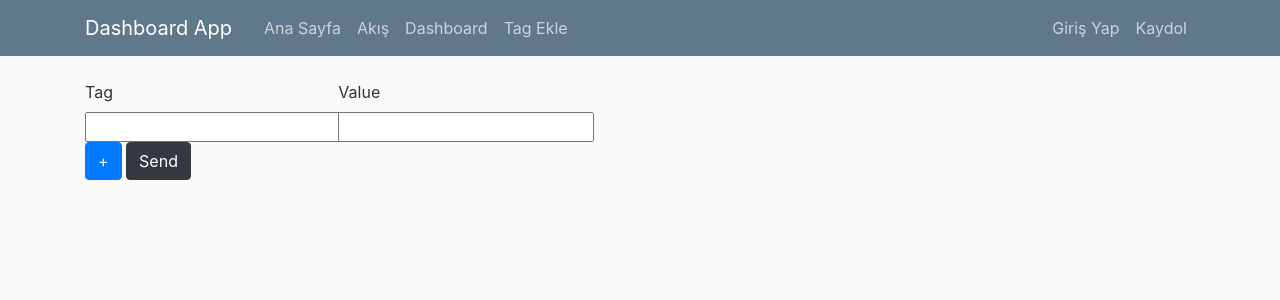
After one commit to tobb-mining/dashboard, a Flask app: page /ajaxtest in a window 1280 px wide. The commit adds this page. Shown: the top 300 px of the page. Run offline with Flask 2, Linux system fonts and the light colour scheme; some libraries are stand-ins or nearby versions.

Commit message:
Multiple tags handled with ajax. Chart.js, jquery updated.

```diff
--- a/holyconfessions/models.py
+++ b/holyconfessions/models.py
@@ -18,7 +18,7 @@ class User(db.Model, UserMixin):
 		return "User('{}', '{}')".format(self.username, self.email)
 
 	@property
-	def username(self):
+	def usernamee(self):
 		return self.username
 
 
--- a/holyconfessions/routes.py
+++ b/holyconfessions/routes.py
@@ -1,6 +1,6 @@
-from flask import render_template, url_for, flash, redirect, Response
+from flask import render_template, url_for, flash, redirect, Response, request
 from holyconfessions import app, bcrypt
-from holyconfessions.forms import RegistrationForm, LoginForm, TagForm
+from holyconfessions.forms import RegistrationForm, LoginForm, TagForm, SelectDimensionsForm
 from holyconfessions.models import User, Post, Tag
 from flask_login import login_user, current_user, logout_user
 from holyconfessions import db
@@ -27,9 +27,9 @@ posts = [
 
 
 labels = [
-	'JAN', 'FEB', 'MAR', 'APR',
-	'MAY', 'JUN', 'JUL', 'AUG',
-	'SEP', 'OCT', 'NOV', 'DEC'
+	'OCA', 'ŞUB', 'MAR', 'NİS',
+	'MAY', 'HAZ', 'TEM', 'AĞU',
+	'EYL', 'EKİ', 'KAS', 'ARA'
 ]
 
 values = [
@@ -92,8 +92,8 @@ def logout():
 
 
 # This is a self-reloading example without <meta http-equiv="refresh" content="5">
-@app.route('/dashboard')
-def dashboard():
+@app.route('/stream')
+def stream():
 	def generate_random_data():
 		while True:
 			json_data = json.dumps(
@@ -105,20 +105,11 @@ def dashboard():
 
 
 
-
-@app.route('/chart')
-def chart():
-	labels.append('TEST')
-	values.append(100)
-	return render_template('chart.html', title='Bitcoin Monthly Price in USD', max=17000, labels=labels, values=values)
-
-
-
 @app.route('/submit_tag', methods=['GET', 'POST'])
 def submit_tag():
 	form = TagForm()
 	if form.validate_on_submit():
-		tag = Tag(username=current_user.username, key=form.key.data, value=form.value.data)
+		tag = Tag(username=current_user.usernamee, key=form.key.data, value=form.value.data)
 		db.session.add(tag)
 		db.session.commit()
 		flash('{} adli tag olusturuldu.'.format(form.key.data), 'success')
@@ -126,13 +117,52 @@ def submit_tag():
 	return render_template('submit_tag.html', title='Submit Tag', form=form)
 
 
-@app.route('/tags')
+@app.route('/tags', methods=['GET', 'POST'])
 def tags():
-	my_tags = Tag.query.filter_by(username=current_user.username)
+	form = SelectDimensionsForm()
+	user_tags = Tag.query.filter_by(username=current_user.usernamee)
+	groups_list=[(tag.key, tag.key) for tag in user_tags]
+	form.key1.choices = groups_list
+	form.key2.choices = groups_list
+
+	if form.validate_on_submit():
+		tag1 = form.key1.data
+		tag2 = form.key2.data
+		return redirect(url_for('dashboard', tag1=tag1, tag2=tag2))
+
+	my_tags = Tag.query.filter_by(username=current_user.usernamee)
+	return render_template('select_tags.html', form=form)
+	'''
 	tags = []
 	for tag in my_tags:
 		tag_block = {}
 		tag_block['key'] = tag.key
 		tag_block['value'] = tag.value
 		tags.append(tag_block)
-	return render_template('tags.html', tags=tags)
+	'''
+
+
+
+
+@app.route('/dashboard')
+def dashboard():
+	# tag1 = Tag.query.filter_by(key=tag1).first()
+	# tag2 = Tag.query.filter_by(key=tag2).first()
+	labels.append('TEST')
+	values.append(100)
+	return render_template('dashboard.html', title='Veriler', max=17000, labels=labels, values=values)
+
+
+
+@app.route('/test', methods=['GET','POST'])
+def test():
+	 if request.method == "POST":
+	 	data = request.json["data"]
+	 	print(data)
+	 	return Response("hey")
+	 return render_template('test.html')
+
+
+@app.route('/ajaxtest', methods=['GET','POST'])
+def ajaxtest():
+	return render_template('ajaxhtml.html')
--- a/holyconfessions/templates/about.html
+++ /dev/null
@@ -1,6 +0,0 @@
-{% extends "layout.html" %}
-{% block content %}
-	{% for post in posts %}
-		<h1>About</h1>
-	{% endfor %}
-{% endblock %}
--- /dev/null
+++ b/holyconfessions/templates/ajaxhtml.html
@@ -0,0 +1,81 @@
+{% extends "layout.html" %}
+
+
+{% block content %}
+
+<form action="/contact" id="contact-form" method="POST" enctype="text/plain">
+    <div class="row" id="first">
+        <div class="col-md-4">
+            <label>Tag</label>
+        </div>
+        <div class="col-md-4">
+            <label>Value</label>
+        </div>
+    </div>
+    <div class="row">
+        <div class="col-md-4">
+            <input type="text" class="tag1" name="tag1"/>
+        </div>
+        <div class="col-md-4">
+            <input type="text" class="value1" name="value1"/>
+        </div>
+    </div>
+    <button type="button" class="btn btn-primary" onclick="addRow()">+</button>
+    <button type="button" class="btn btn-dark" id="add">Send</button>
+</form>
+<div id="form-response"></div>
+
+
+<script>
+    counter = 2
+    function addRow(){
+        var row = document.createElement("div");
+        row.className = "row";
+
+        var tag = document.createElement("div");
+        tag.className = "col-md-4";
+        var inp = document.createElement("input");
+        inp.type = "text";
+        inp.className = "tag" + counter;
+        inp.name = "tag" + counter;
+        tag.appendChild(inp);
+        row.appendChild(tag);
+
+        var value = document.createElement("div");
+        value.className = "col-md-4";
+        var inp = document.createElement("input");
+        inp.type = "text";
+        inp.className = "value" + counter;
+        inp.name = "value" + counter;
+        value.appendChild(inp);
+        row.appendChild(value);
+
+
+
+
+
+        var form = document.getElementById("contact-form");
+        form.appendChild(row);
+
+        counter += 1
+    }
+
+    var data = {'data':'hey'};
+
+$("#add").click(function(){
+    $.ajax({
+      type : 'POST',
+      url : "{{url_for('test')}}",
+      contentType: 'application/json;charset=UTF-8',
+      data : JSON.stringify(data, null, '\t')
+    });
+});
+
+
+
+
+
+
+</script>
+
+{% endblock %}
--- a/holyconfessions/templates/layout.html
+++ b/holyconfessions/templates/layout.html
@@ -10,35 +10,41 @@
 
     <link rel="stylesheet" type="text/css" href="{{ url_for('static', filename='main.css') }}">
 
+<script
+  src="https://code.jquery.com/jquery-3.4.1.min.js"
+  integrity="sha256-CSXorXvZcTkaix6Yvo6HppcZGetbYMGWSFlBw8HfCJo="
+  crossorigin="anonymous"></script>
+
     {% if title %}
-        <title>Flask Blog - {{ title }}</title>
+        <title>Dashboard App - {{ title }}</title>
     {% else %}
-        <title>Flask Blog</title>
+        <title>Dashboard App</title>
     {% endif %}
+
+    {% block head %}{% endblock %}
 </head>
 <body>
     <header class="site-header">
       <nav class="navbar navbar-expand-md navbar-dark bg-steel fixed-top">
         <div class="container">
-          <a class="navbar-brand mr-4" href="/">Flask Blog</a>
+          <a class="navbar-brand mr-4" href="/">Dashboard App</a>
           <button class="navbar-toggler" type="button" data-toggle="collapse" data-target="#navbarToggle" aria-controls="navbarToggle" aria-expanded="false" aria-label="Toggle navigation">
             <span class="navbar-toggler-icon"></span>
           </button>
           <div class="collapse navbar-collapse" id="navbarToggle">
             <div class="navbar-nav mr-auto">
-              <a class="nav-item nav-link" href="{{ url_for('home') }}">Home</a>
-              <a class="nav-item nav-link" href="{{ url_for('about') }}">About</a>
-              <a class="nav-item nav-link" href="{{ url_for('dashboard') }}">Dashboard</a>
-              <a class="nav-item nav-link" href="{{ url_for('dashboard') }}">Chart</a>
-              <a class="nav-item nav-link" href="{{ url_for('submit_tag') }}">Add Tag</a>
+              <a class="nav-item nav-link" href="{{ url_for('home') }}">Ana Sayfa</a>
+              <a class="nav-item nav-link" href="{{ url_for('stream') }}">Akış</a>
+              <a class="nav-item nav-link" href="{{ url_for('tags') }}">Dashboard</a>
+              <a class="nav-item nav-link" href="{{ url_for('submit_tag') }}">Tag Ekle</a>
             </div>
             <!-- Navbar Right Side -->
             <div class="navbar-nav">
               {% if current_user.is_authenticated %}
-                <a class="nav-item nav-link" href="{{ url_for('logout') }}">Logout</a>
+                <a class="nav-item nav-link" href="{{ url_for('logout') }}">Çıkış Yap</a>
               {% else %}
-                <a class="nav-item nav-link" href="{{ url_for('login') }}">Login</a>
-                <a class="nav-item nav-link" href="{{ url_for('register') }}">Register</a>
+                <a class="nav-item nav-link" href="{{ url_for('login') }}">Giriş Yap</a>
+                <a class="nav-item nav-link" href="{{ url_for('register') }}">Kaydol</a>
               {% endif %}
             </div>
           </div>
@@ -59,26 +65,12 @@
           {% endwith %}
           {% block content %}{% endblock %}
         </div>
-        <div class="col-md-4">
-          <div class="content-section">
-            <h3>Our Sidebar</h3>
-            <p class='text-muted'>You can put any information here you'd like.
-              <ul class="list-group">
-                <li class="list-group-item list-group-item-light">Latest Posts</li>
-                <li class="list-group-item list-group-item-light">Announcements</li>
-                <li class="list-group-item list-group-item-light">Calendars</li>
-                <li class="list-group-item list-group-item-light">etc</li>
-              </ul>
-            </p>
-          </div>
-        </div>
       </div>
     </main>
 
 
     <!-- Optional JavaScript -->
     <!-- jQuery first, then Popper.js, then Bootstrap JS -->
-    <script src="https://code.jquery.com/jquery-3.2.1.slim.min.js" integrity="sha384-KJ3o2DKtIkvYIK3UENzmM7KCkRr/rE9/Qpg6aAZGJwFDMVNA/GpGFF93hXpG5KkN" crossorigin="anonymous"></script>
     <script src="https://cdnjs.cloudflare.com/ajax/libs/popper.js/1.12.9/umd/popper.min.js" integrity="sha384-ApNbgh9B+Y1QKtv3Rn7W3mgPxhU9K/ScQsAP7hUibX39j7fakFPskvXusvfa0b4Q" crossorigin="anonymous"></script>
     <script src="https://maxcdn.bootstrapcdn.com/bootstrap/4.0.0/js/bootstrap.min.js" integrity="sha384-JZR6Spejh4U02d8jOt6vLEHfe/JQGiRRSQQxSfFWpi1MquVdAyjUar5+76PVCmYl" crossorigin="anonymous"></script>
 </body>
```
Also changed, not shown: holyconfessions/forms.py (+7 -1 lines), holyconfessions/templates/chart.html (deleted, +0 -60 lines), holyconfessions/templates/dashboard.html (+67 -78 lines), holyconfessions/templates/select_tags.html (added, +42 -0 lines), holyconfessions/templates/stream.html (added, +93 -0 lines), holyconfessions/templates/tags.html (deleted, +0 -7 lines), holyconfessions/site.db.
